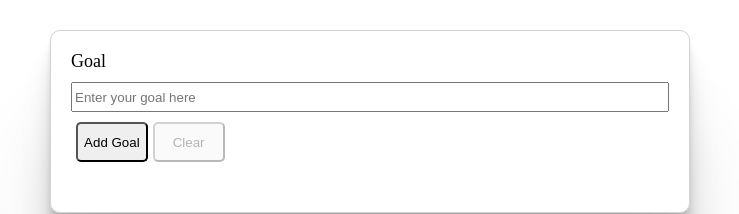
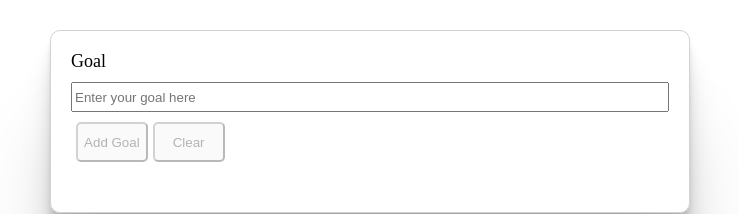
Before and after one commit to aroyatwork1/css-basic, a plain HTML site: page basic-vue/index.html in a window 1280 px wide. Shown: the top 214 px of the page, without its empty margins (270-1009 px from the left). Drawn offline with nearby package versions, Linux system fonts and the light colour scheme.

Commit message:
Adding conditional disabled attribute to add goal button

```diff
--- a/basic-vue/index.html
+++ b/basic-vue/index.html
@@ -10,7 +10,9 @@
 			<div class="container">
 				<p>Goal</p>
 				<input type="text" name="goal" placeholder="Enter your goal here" v-model="enteredGoal"/>
-				<button v-on:click="addGoal()">Add Goal</button>
+				<button
+						:disabled="!enteredGoal"
+						v-on:click="addGoal()">Add Goal</button>
 				<button v-on:click="clearGoal()" :disabled="!goals.length">Clear</button>
 				<div class="goals">
 					<ul>
```
